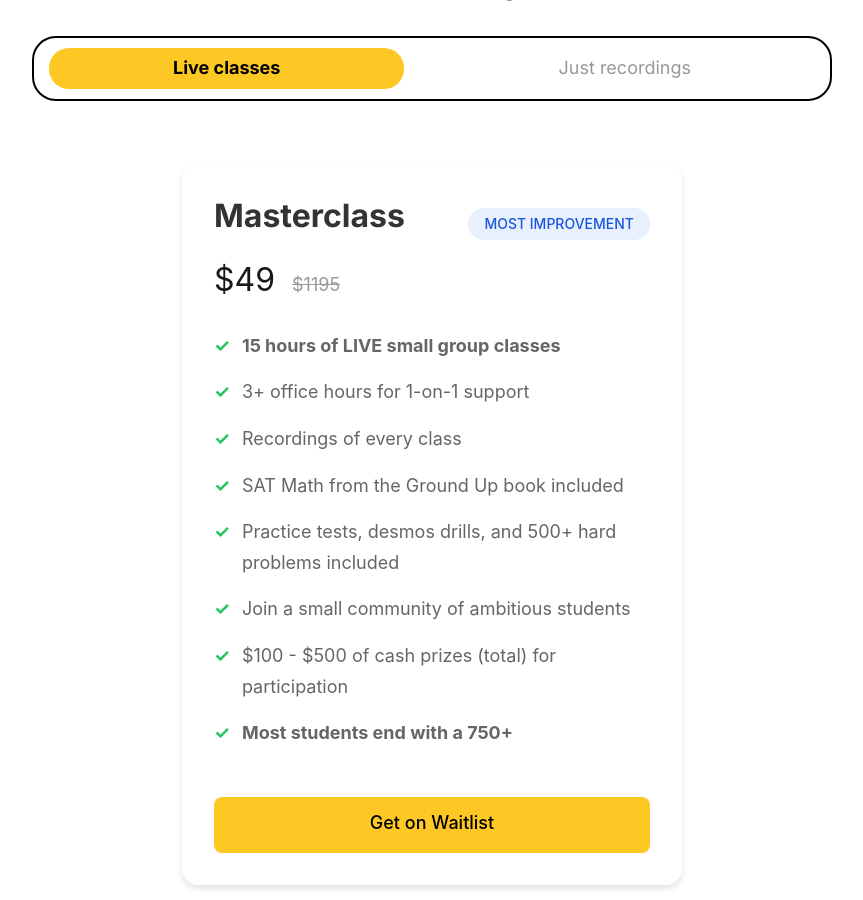
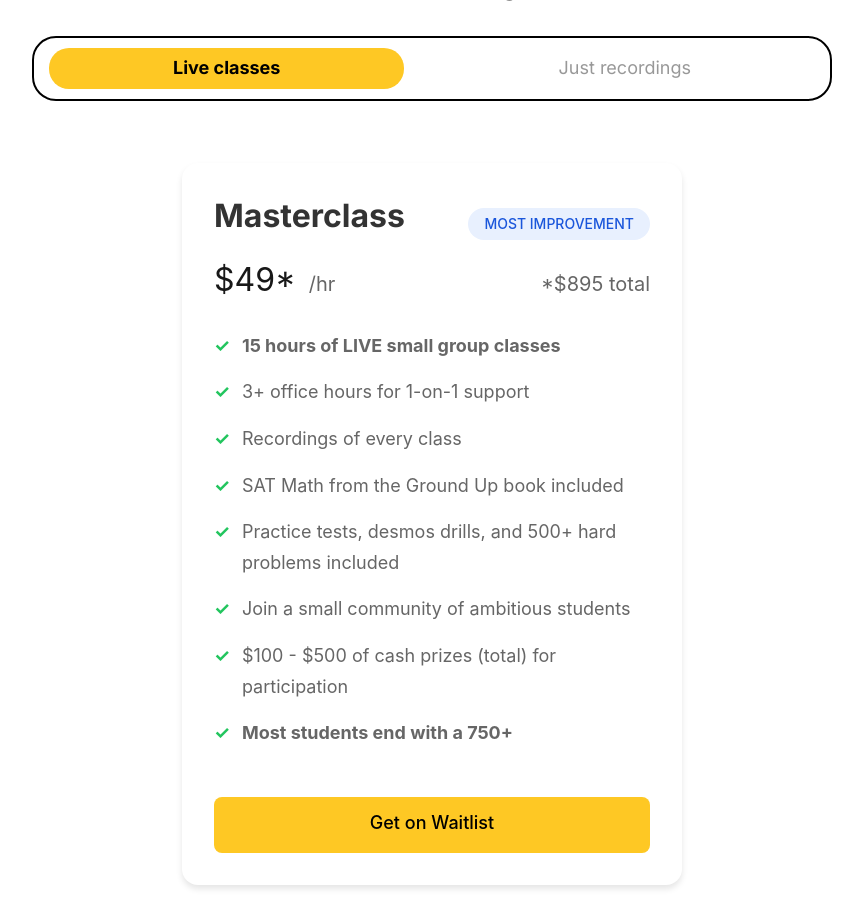
Before and after one commit to qExobyte/qExobyte.github.io, a Jekyll site: the page built from _pages/classes.html, in a window 1280 px wide and 900 px high, scrolled down 3404 px. Shown: the whole window, without its empty margins (208-1071 px from the left). Built offline with Jekyll 4.4.1, drawn with Linux system fonts in a browser that asks for light colours; nearby versions of some CDN libraries; some web fonts are replaced.

Commit message:
mc page adjusted too

```diff
--- a/_includes/masterclass/live-card.html
+++ b/_includes/masterclass/live-card.html
@@ -6,10 +6,11 @@
                     <h2 class="card-title">Masterclass</h2>
                     <span class="popular-tag">MOST IMPROVEMENT</span>
                 </div>
-                <div class="price-container">
+                <div class="price-container" style="display: flex; justify-content: space-between; align-items: baseline;">
+                    <span>
                         <span class="price">
-                    {% if  site.data.settings.stats.class-sale %}
-                        ${{site.data.settings.stats.class-sale }}
+                        {% if site.data.settings.stats.class-sale %}
+                            ${{ site.data.settings.stats.class-sale }}*
                         {% else %}
                             {% if site.data.settings.stats.class %}
                             ${{ site.data.settings.stats.class }}
@@ -18,7 +19,9 @@
                             {% endif %}
                         {% endif %}
                         </span>
-                    <span class="original-price">{% if  site.data.settings.stats.class-sale %}${{site.data.settings.stats.class }}{% endif %}</span>
+                        <span class="price-unit">/hr</span>
+                    </span>
+                    <span class="price-unit">*$895 total</span>
                 </div>
                 {% if site.data.settings.stats.late %}
                 {% include masterclass/async-list.html %}
```
Lines whose indentation alone changed are shown as unchanged.
